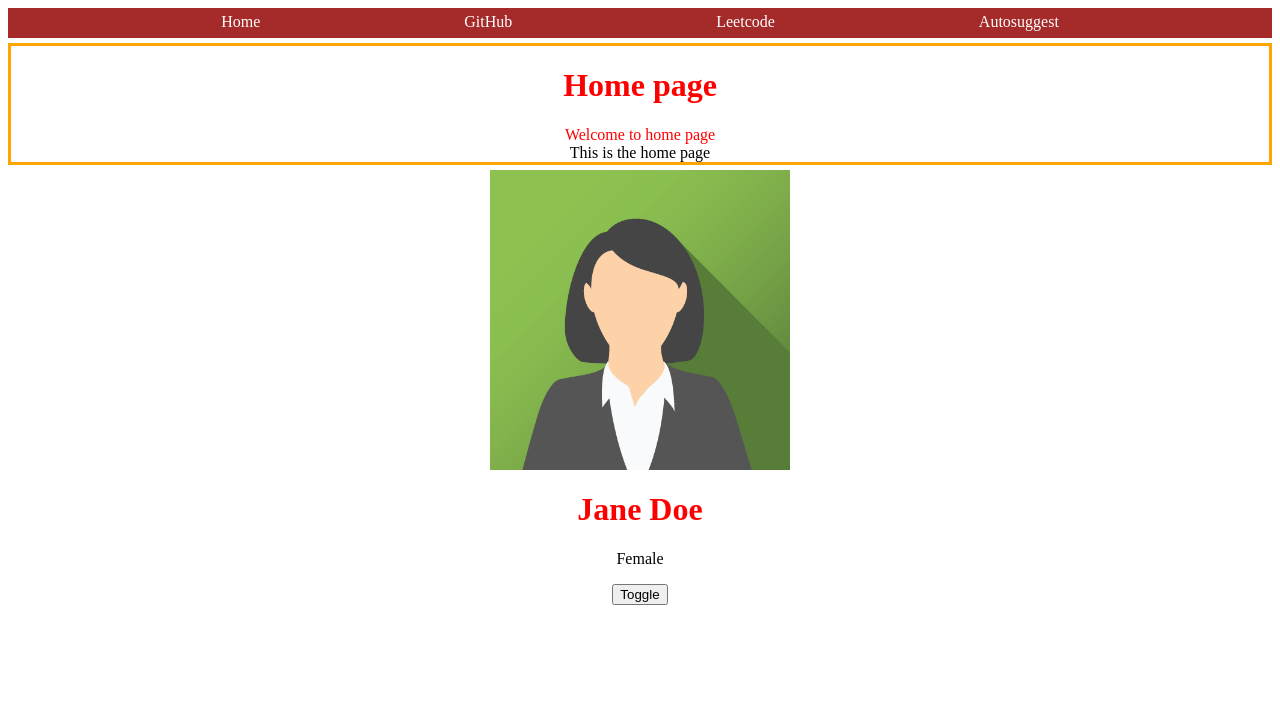
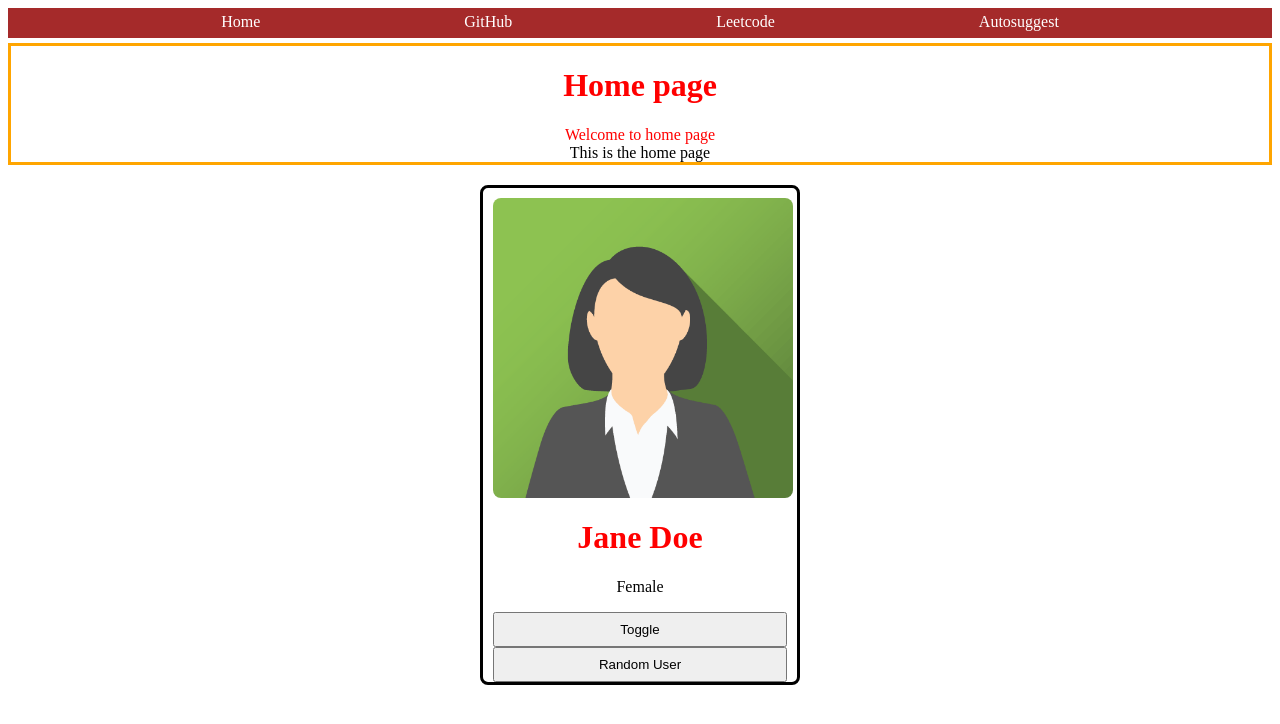
Before and after one commit to varsha135-collab/auto-toggle, a website: page frontend/index.html in a window 1280 px wide. Drawn offline with Linux system fonts and the light colour scheme.

Commit message:
random user commited

```diff
--- a/frontend/index.css
+++ b/frontend/index.css
@@ -23,8 +23,17 @@
 }
 #card{
   align-items: center;
-  margin-top: 5px;
+  margin-top: 20px;
+  border: 3px solid black;
+  width: 320px;
+  height: 500px;
+  margin: 20px auto;
+  border-radius: 8px;
+  text-align: center;
+  padding: 10px;
+  box-sizing: border-box;
 }
+
 
 #card-img{
   width: 300px;
@@ -36,6 +45,8 @@
 img{
   width: 300px;
   height: 300px;
+  border-radius:8px;
+
 }
 
 #action{
@@ -44,3 +55,15 @@
 p1{
     color:red;
 }
+#card-toggle{
+  width: 100%;
+  height: auto;
+  padding: 8px 0;
+  box-sizing: border-box;
+}
+#card-random-user{
+  width: 100%;
+  height: auto;
+  padding: 8px 0;
+  box-sizing: border-box;
+}
--- a/frontend/index.html
+++ b/frontend/index.html
@@ -30,6 +30,7 @@
       <h1 id="card-name"> Jane Doe </h1>
       <p id="card-gender"> Female </p>
       <button onclick="toggle()" id="card-toggle"> Toggle </button>
+      <button onclick="getRandomUser()" id="card-random-user"> Random User </button>
     </div>
     </div>
     <script src="index.js"></script>
--- a/frontend/index.js
+++ b/frontend/index.js
@@ -20,6 +20,32 @@
   document.getElementById("img").src=users[curUserId].image;
   // name
   document.getElementById("card-name").innerText=users[curUserId].name;
+  //gender
+  document.getElementById("card-gender").innerText = users[curUserId].gender;
+}
+function getRandomUser()
+{
+  fetch("https://randomuser.me/api")
+    .then(function (data){
+      return data.json()
+    })
+    .then(function (parsedData){
+      // console.log(parsedData)
+      let gender = parsedData.results[0].gender;
+
+      let first = parsedData.results[0].name.first;
+      let last = parsedData.results[0].name.last;
+      let name = first  + " " + last;
+      let imageUrl = parsedData.results[0].picture.large;
+
+      // gender
+      document.getElementById("card-gender").innerText=gender;
+      // name
+      document.getElementById("card-name").innerText=name
+      // img
+      document.getElementById("img").src=imageUrl
+
+    })
 }
 console.log("Hello from JS");
 alert("Hello from JS");
```
